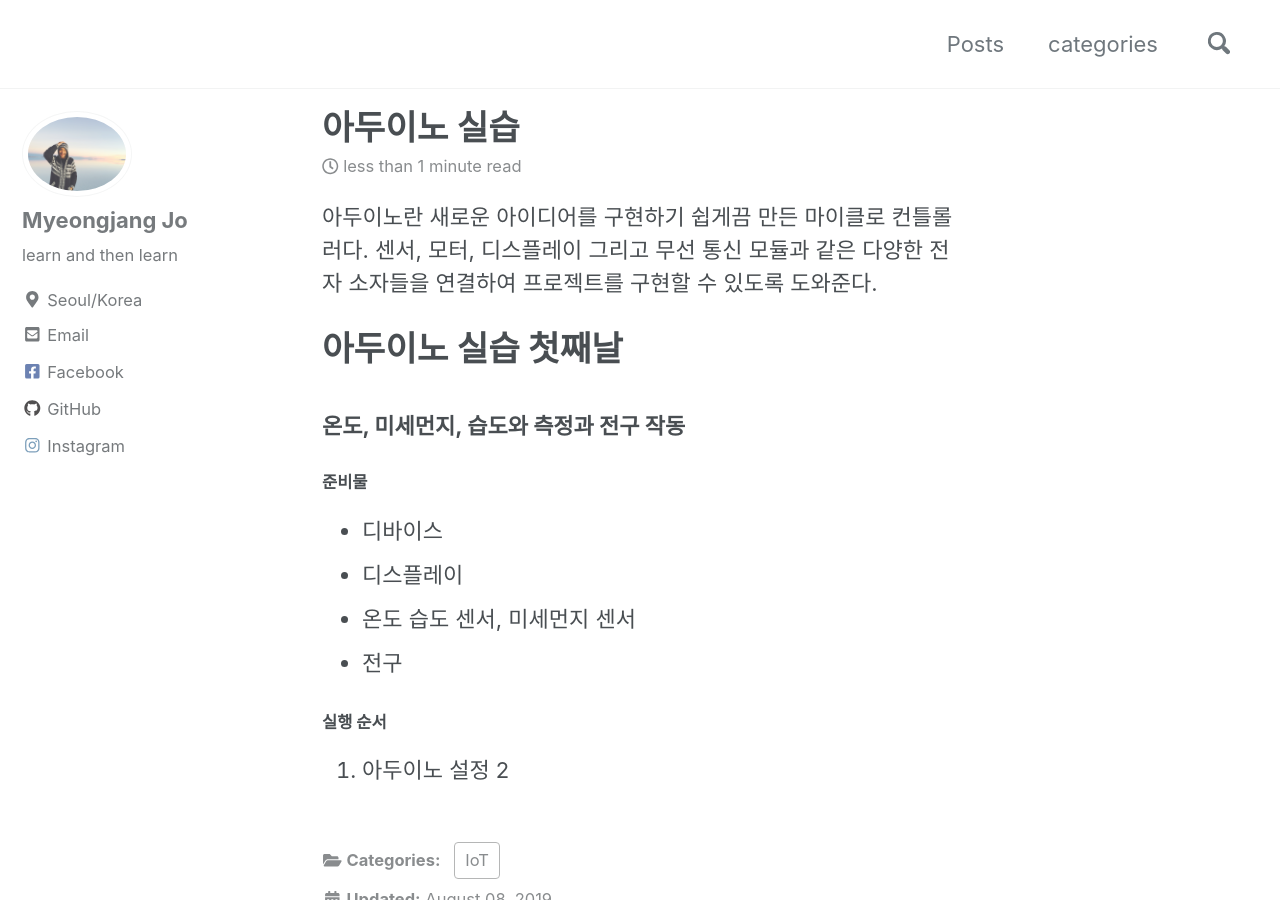
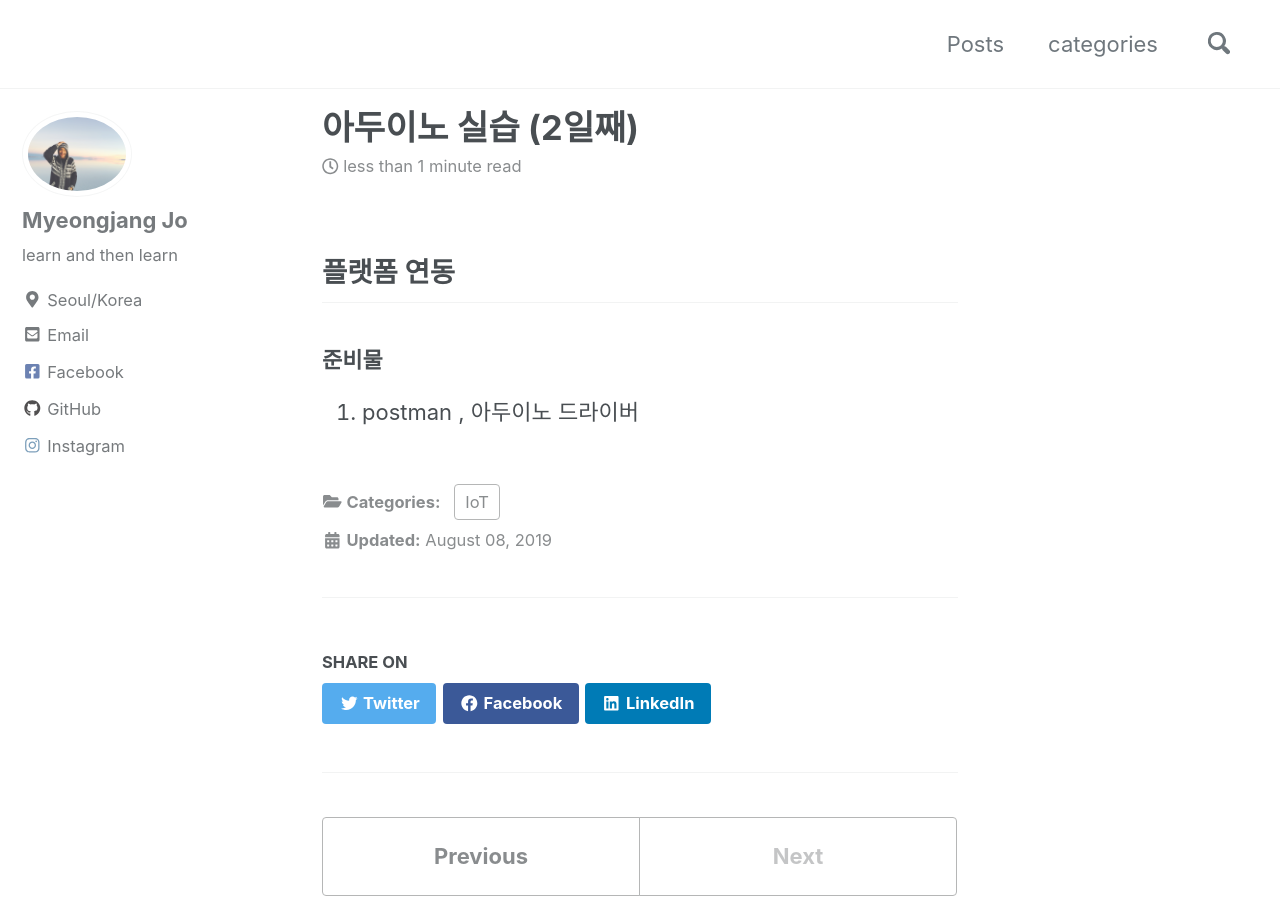
Before and after one commit to josephmjjo/josephmjjo.github.io, a Jekyll site: the page built from _posts/2019-08-08-arduino.md, in a window 1280 px wide and 900 px high. Built offline with Jekyll 4.4.1, drawn with Linux system fonts in a browser that asks for light colours; cached includes are drawn as plain includes; nearby versions of some CDN libraries.

Commit message:
_posts/2019-08-08-arduino.md updated from https://stackedit.io/

```diff
--- a/_posts/2019-08-08-arduino.md
+++ b/_posts/2019-08-08-arduino.md
@@ -1,26 +1,17 @@
 ---
-title:  "아두이노 실습"
+title:  "아두이노 실습 (2일째)"
 search: false
 categories:
    - IoT
 ---
 
-아두이노란 새로운 아이디어를 구현하기 쉽게끔 만든 마이클로 컨틀롤러다.
-센서, 모터, 디스플레이 그리고 무선 통신 모듈과 같은 다양한 전자 소자들을 연결하여 프로젝트를 구현할 수 있도록 도와준다.
+## 플랫폼 연동
 
-# 아두이노 실습 첫째날
-### 온도, 미세먼지,  습도와 측정과 전구 작동
-#### 준비물
-- 디바이스
-- 디스플레이
-- 온도 습도 센서,  미세먼지 센서
-- 전구
+### 준비물
+1. postman , 아두이노 드라이버
 
-#### 실행 순서
-1. 아두이노 설정
-2
 
 <!--stackedit_data:
-eyJoaXN0b3J5IjpbMTI2Nzg4NDk3NCw0MDQ4MTA0OCwtNDg0MD
+eyJoaXN0b3J5IjpbMTE0MDM4MDY2NCw0MDQ4MTA0OCwtNDg0MD
 c2NjI2LC0xNzc0Mjc4Mzc2LC02MTQyNDE4NjZdfQ==
 -->
```
